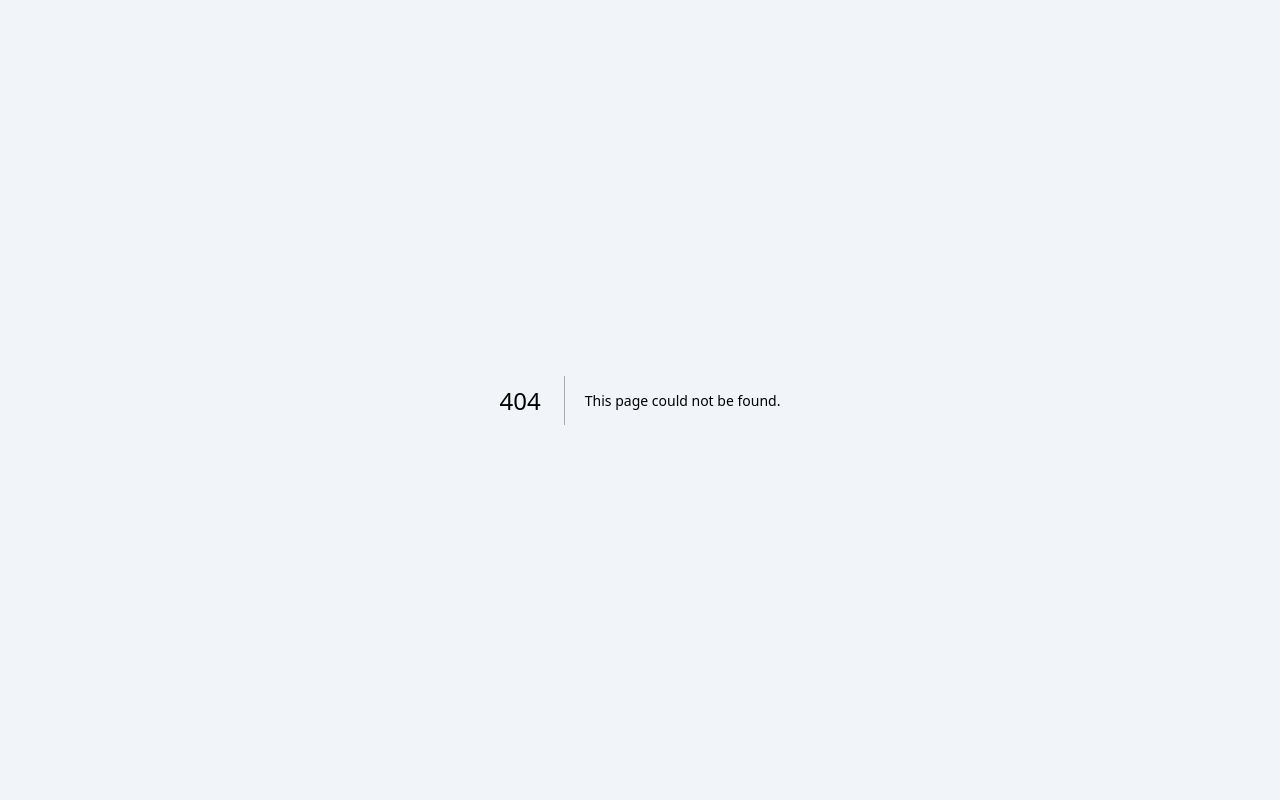
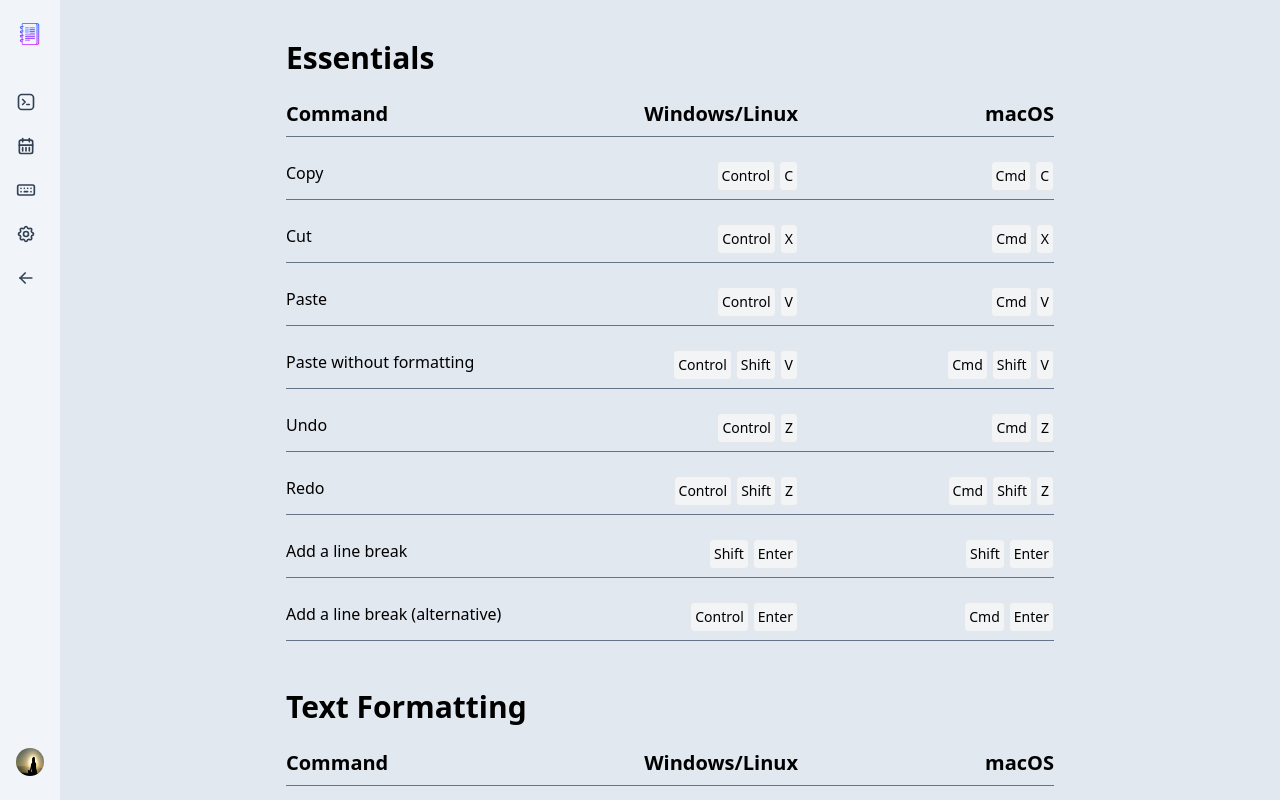
Before and after one commit to pragyan8804/MyJournal, a Next.js app: page /home/kbd-shortcuts in a window 1280 px wide. Before the commit this address had no page. Built offline with nearby package versions, Linux system fonts and the light colour scheme; no server answers.

Commit message:
kbd-shortcuts page

```diff
--- /dev/null
+++ b/app/home/kbd-shortcuts/page.tsx
@@ -0,0 +1,70 @@
+import { keyboardShortcuts } from "@/lib/data/keyboardShortcuts";
+
+export default function KbdShortcuts() {
+  const groupedShortcuts = keyboardShortcuts.reduce((acc, shortcut) => {
+    if (!acc[shortcut.title]) {
+      acc[shortcut.title] = [];
+    }
+    acc[shortcut.title].push(shortcut);
+    return acc;
+  }, {} as { [key: string]: typeof keyboardShortcuts });
+
+  return (
+    <div className="bg-slate-200 dark:bg-slate-900 min-h-screen py-10 px-4 sm:px-10 lg:px-20">
+      <div className="max-w-3xl mx-auto">
+
+        {Object.entries(groupedShortcuts).map(([title, shortcuts]) => (
+          <div key={title} className="mb-12">
+            <h2 className="text-3xl font-bold mb-6">{title}</h2>
+
+            {/* Column Headings */}
+            <div className="flex justify-between text-xl pb-2 border-b border-slate-500 dark:border-slate-600 mb-4">
+              <span className="font-semibold w-1/3">Command</span>
+              <span className="font-semibold w-1/3 text-right">Windows/Linux</span>
+              <span className="font-semibold w-1/3 text-right">macOS</span>
+            </div>
+
+            {/* Shortcuts List */}
+            <div className="space-y-4">
+              {shortcuts.map((shortcut) => (
+                <div
+                  key={shortcut.id}
+                  className="flex justify-between py-2 border-b border-slate-500 dark:border-slate-600"
+                >
+                  {/* Command */}
+                  <div className="w-1/3">
+                    <span>{shortcut.description}</span>
+                  </div>
+
+                  {/* Windows/Linux Shortcut */}
+                  <div className="w-1/3 flex justify-end space-x-1">
+                    {shortcut.windowsShortcut.split(" + ").map((key, index) => (
+                      <span
+                        key={index}
+                        className="text-sm bg-gray-100 dark:bg-gray-700 p-1 rounded border dark:border-slate-600"
+                      >
+                        {key}
+                      </span>
+                    ))}
+                  </div>
+
+                  {/* macOS Shortcut */}
+                  <div className="w-1/3 flex justify-end space-x-1">
+                    {shortcut.macShortcut.split(" + ").map((key, index) => (
+                      <span
+                        key={index}
+                        className="text-sm bg-gray-100 dark:bg-gray-700 p-1 rounded border dark:border-slate-600"
+                      >
+                        {key}
+                      </span>
+                    ))}
+                  </div>
+                </div>
+              ))}
+            </div>
+          </div>
+        ))}
+      </div>
+    </div>
+  );
+}
--- a/app/home/layout.tsx
+++ b/app/home/layout.tsx
@@ -11,7 +11,7 @@ export default function HomeLayout({ children }: { children: React.ReactNode })
     <div className="flex h-screen">
       <CommandPalette  />
       <HomeSidebar activePath={activePath} />
-      <main className="flex-1">
+      <main className="flex-1 overflow-y-auto">
         {children}
       </main>
     </div>
--- a/components/BlockEditor/components/EditorHeader.tsx
+++ b/components/BlockEditor/components/EditorHeader.tsx
@@ -17,14 +17,6 @@ export type EditorHeaderProps = {
 }
 
 export const EditorHeader = ({ editor, collabState, users, isSidebarOpen, toggleSidebar }: EditorHeaderProps) => {
-  const { characters, words } = useEditorState({
-    editor,
-    selector: (ctx): { characters: number; words: number } => {
-      const { characters, words } = ctx.editor?.storage.characterCount || { characters: () => 0, words: () => 0 }
-      return { characters: characters(), words: words() }
-    },
-    equalityFn: deepEqual,
-  })
 
   return (
     <div className="flex flex-row items-center justify-between flex-none py-2 pl-6 pr-3 text-slate-900 bg-slate-200 border-b border-slate-300 dark:bg-slate-900 dark:text-slate-100 dark:border-slate-800">
@@ -41,7 +33,6 @@ export const EditorHeader = ({ editor, collabState, users, isSidebarOpen, toggle
         </div>
       </div>
       <SearchBar />
-      {/* <EditorInfo characters={characters} words={words} collabState={collabState} users={users} /> */}
     </div>
   )
 }
--- a/components/home-page/CommandPalette.tsx
+++ b/components/home-page/CommandPalette.tsx
@@ -68,7 +68,7 @@ export function CommandPalette() {
           leaveTo="opacity-0 scale-95"
         >
           <div className="relative max-w-xl mx-auto">
-            <Dialog.Panel className="bg-slate-200 dark:bg-slate-700 rounded-xl shadow-2xl ring-1 ring-slate-400/5 dark:ring-slate-600/5 divide-y divide-slate-400 dark:divide-slate-600 overflow-hidden"
+            <Dialog.Panel className="bg-slate-300 dark:bg-slate-700 rounded-xl shadow-2xl ring-1 ring-slate-400/5 dark:ring-slate-600/5 divide-y divide-slate-400 dark:divide-slate-600 overflow-hidden"
               onClick={(e) => e.stopPropagation()} // Prevent closing when clicking inside the palette
             >
               <Combobox as="div">
--- a/components/home-page/HomeSidebar.tsx
+++ b/components/home-page/HomeSidebar.tsx
@@ -43,7 +43,7 @@ export function HomeSidebar({ activePath }: HomeSidebarProps) {
     },
     {
       label: "Keyboard Shortcuts",
-      href: "/home/profile",
+      href: "/home/kbd-shortcuts",
       icon: (
         <IconKeyboard className="text-slate-700 dark:text-slate-200 h-5 w-5 flex-shrink-0" />
       ),
```
